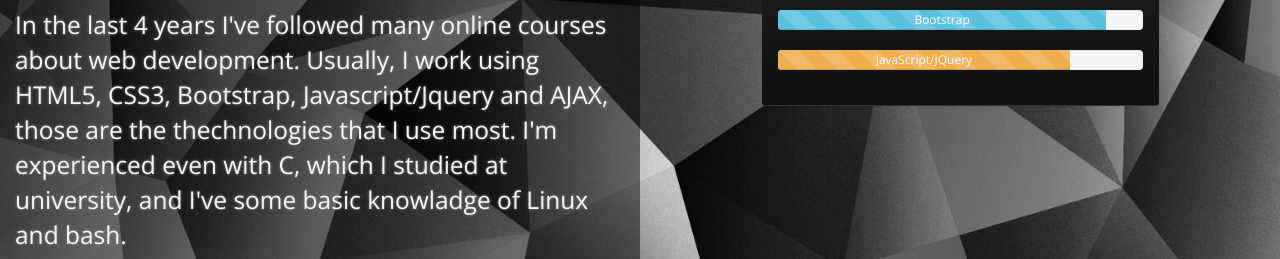
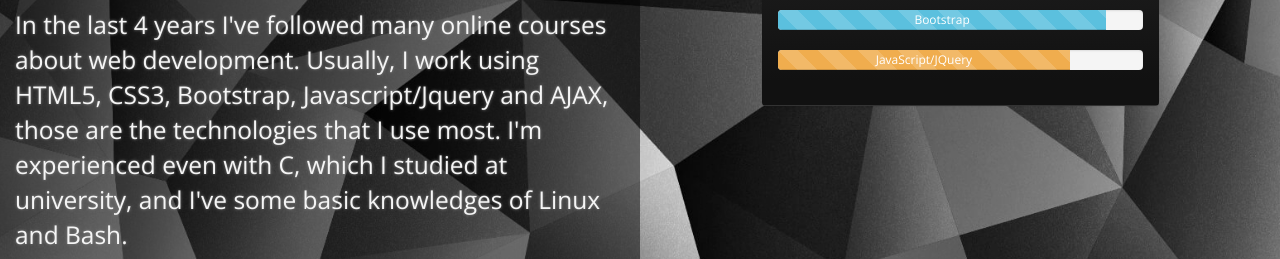
Before and after one commit to ALF3run/ALF3run, a plain HTML site: page index.html in a window 1280 px wide. Shown: the part 1190-1449 px from the top of the page. Drawn offline with nearby package versions, Linux system fonts and the light colour scheme.

Commit message:
Fixed some grammar mistakes in the about section.

```diff
--- a/index.html
+++ b/index.html
@@ -76,7 +76,7 @@
             <h2>About the developer</h2>
           </div>
           <p>I'm Andrea La Fico, an engineering student with a passion for coding. I'm good at math, science and everything which is relative to technology.</p>
-          <p>In the last 4 years I've followed many online courses about web development. Usually, I work using HTML5, CSS3, Bootstrap, Javascript/Jquery and AJAX, those are the thechnologies that I use most. I'm experienced even with C, which I studied at university, and I've some basic knowladge of Linux and bash.</p>
+          <p>In the last 4 years I've followed many online courses about web development. Usually, I work using HTML5, CSS3, Bootstrap, Javascript/Jquery and AJAX, those are the technologies that I use most. I'm experienced even with C, which I studied at university, and I've some basic knowledges of Linux and Bash.</p>
           <p>Recently I followed the FreeCodeCamp course and I obtained their <a href="https://www.freecodecamp.com/alf3run/front-end-certification" target="_blank">front-end certification</a>.</p>
           <p>The majority of my works are single page interactive websites, which makes often use of APIs. However I have not preferences and whatever would be the project, I will do my best to boost it.</p>
         </div>
```
